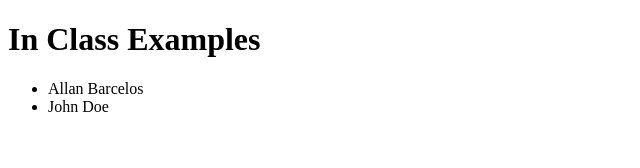
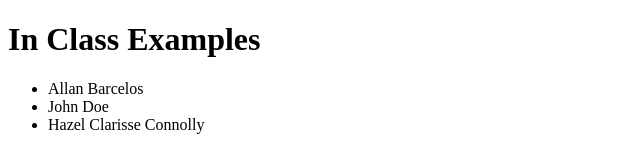
Before and after one commit to allanbarcelos/in-class-2150, a plain HTML site: page index.html in a window 1280 px wide. Shown: the whole page, without its empty margins (0-640 px from the left). Drawn offline with Linux system fonts and the light colour scheme.

Commit message:
Add Hazel in index.html

```diff
--- a/index.html
+++ b/index.html
@@ -10,6 +10,7 @@
     <ul>
         <li>Allan Barcelos</li>
         <li>John Doe</li>
+        <li>Hazel Clarisse Connolly</li>
     </ul>
 </body>
 </html>
```
